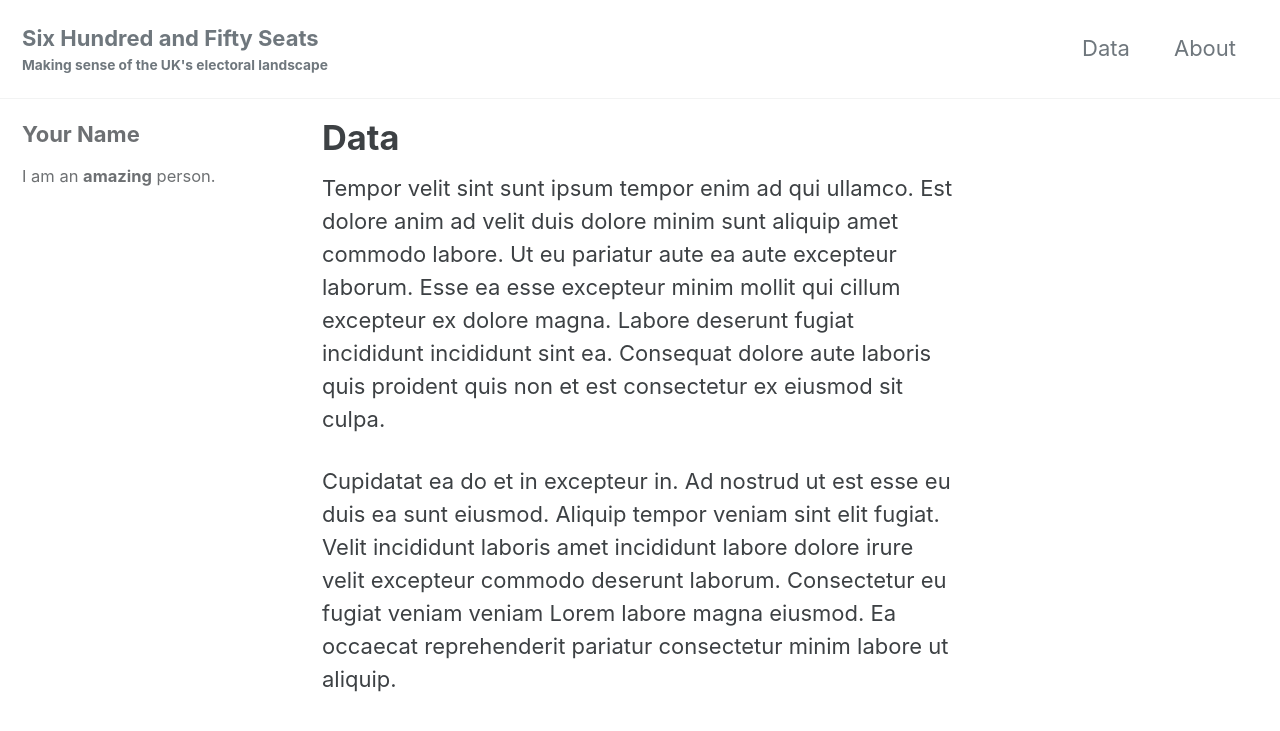
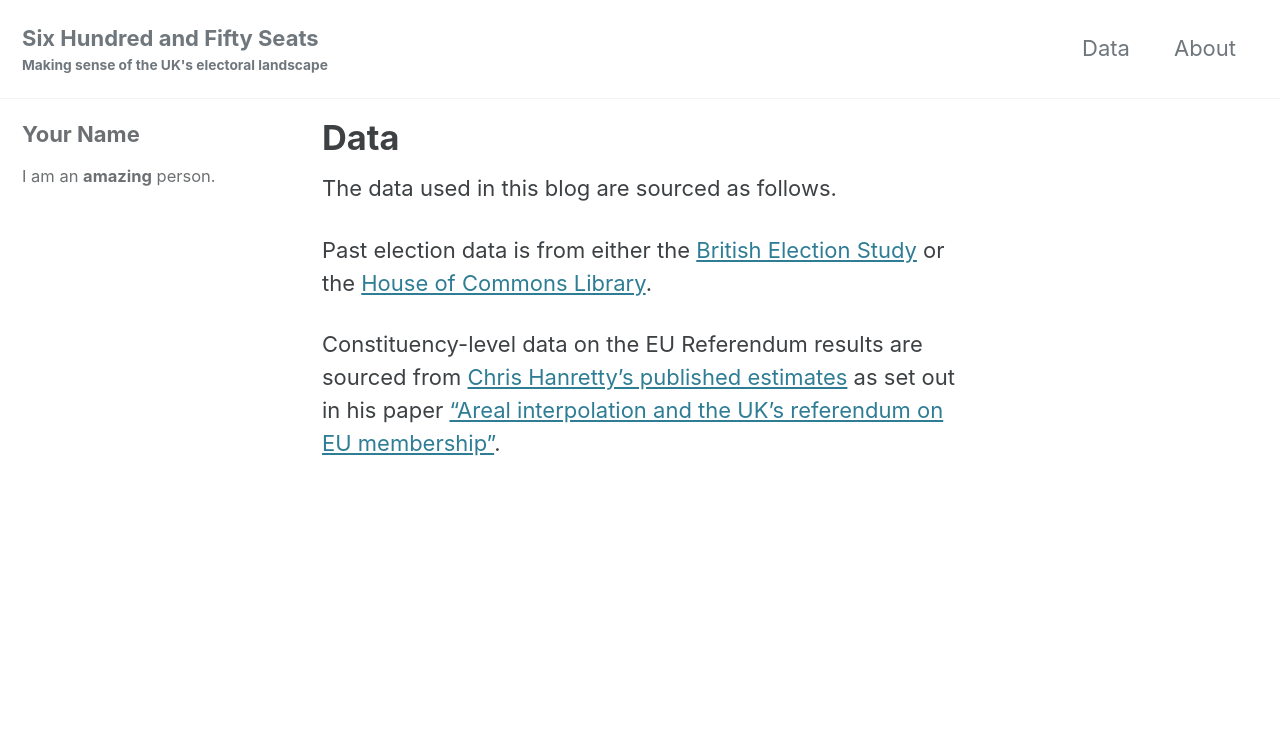
Before and after one commit to sixhundredandfifty/blog, a Jekyll site: the page built from _pages/data.md, in a window 1280 px wide and 900 px high. Shown: the top 731 px of the window. Built offline with Jekyll 4.4.1, drawn with Linux system fonts in a browser that asks for light colours; cached includes are drawn as plain includes; nearby versions of some CDN libraries.

Commit message:
Update data.md

```diff
--- a/_pages/data.md
+++ b/_pages/data.md
@@ -3,6 +3,8 @@ permalink: /data/
 title: "Data"
 ---
 
-Tempor velit sint sunt ipsum tempor enim ad qui ullamco. Est dolore anim ad velit duis dolore minim sunt aliquip amet commodo labore. Ut eu pariatur aute ea aute excepteur laborum. Esse ea esse excepteur minim mollit qui cillum excepteur ex dolore magna. Labore deserunt fugiat incididunt incididunt sint ea. Consequat dolore aute laboris quis proident quis non et est consectetur ex eiusmod sit culpa.
+The data used in this blog are sourced as follows.
 
-Cupidatat ea do et in excepteur in. Ad nostrud ut est esse eu duis ea sunt eiusmod. Aliquip tempor veniam sint elit fugiat. Velit incididunt laboris amet incididunt labore dolore irure velit excepteur commodo deserunt laborum. Consectetur eu fugiat veniam veniam Lorem labore magna eiusmod. Ea occaecat reprehenderit pariatur consectetur minim labore ut aliquip.
+Past election data is from either the [British Election Study]("https://www.britishelectionstudy.com/data-objects/linked-data/") or the [House of Commons Library]("https://commonslibrary.parliament.uk/research-briefings/cbp-8647/#fullreport").
+
+Constituency-level data on the EU Referendum results are sourced from [Chris Hanretty's published estimates]("https://docs.google.com/spreadsheets/d/1b71SDKPFbk-ktmUTXmDpUP5PT299qq24orEA0_TOpmw/edit?usp=sharing") as set out in his paper [“Areal interpolation and the UK’s referendum on EU membership”]("http://dx.doi.org/10.1080/17457289.2017.1287081").
```
